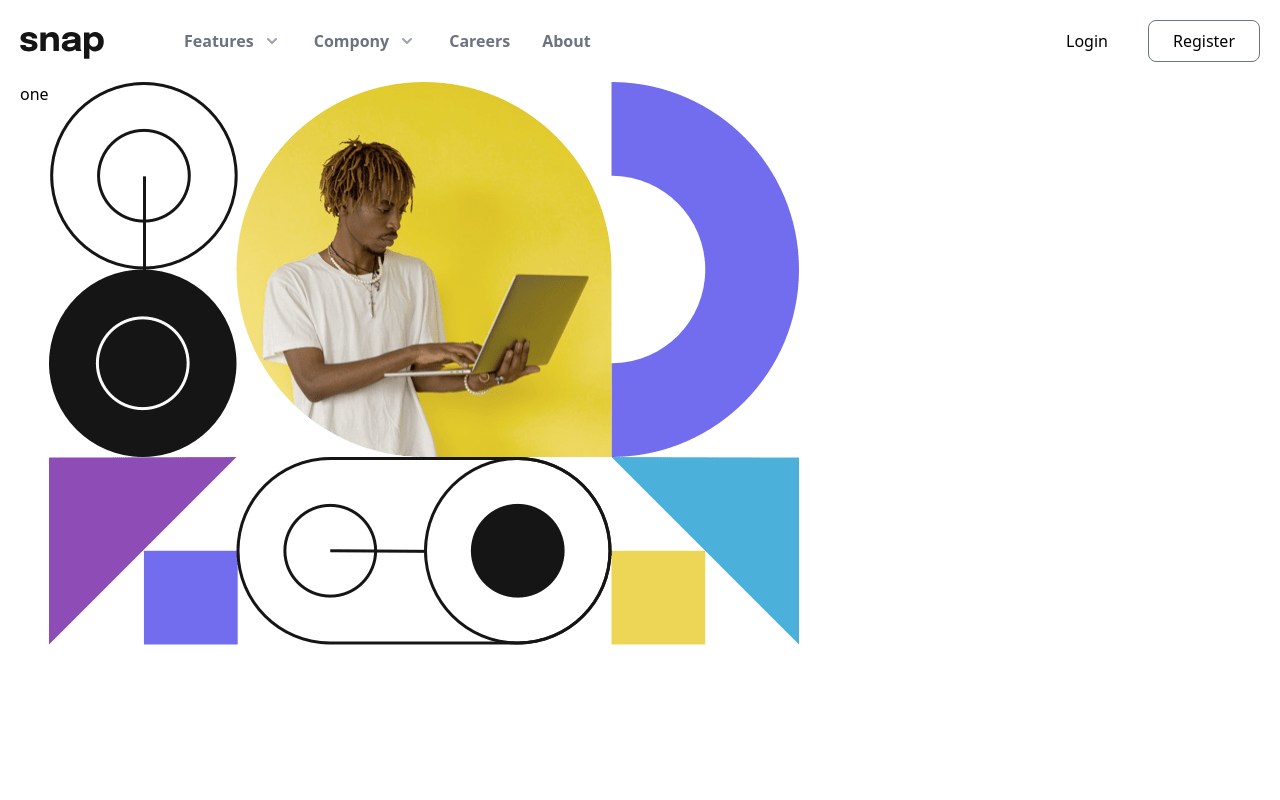
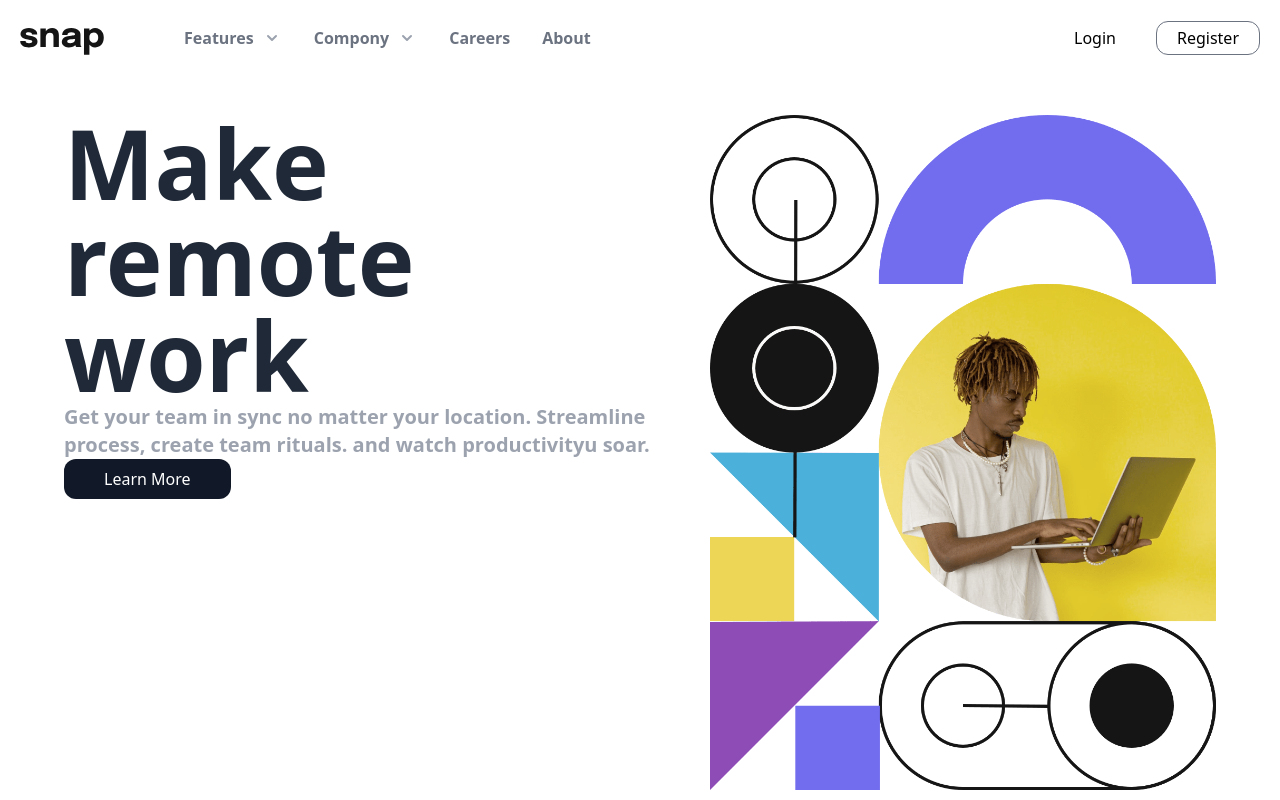
Before and after one commit to Pavanarathod/front-end-mentor-challenges, a Next.js app: page / in a window 1280 px wide. Built offline with nearby package versions, Linux system fonts and the light colour scheme.

Commit message:
hero section

```diff
--- a/src/components/TaskOne/TaskOne.js
+++ b/src/components/TaskOne/TaskOne.js
@@ -40,18 +40,40 @@ const TaskOne = () => {
           </div>
           <div className="hidden lg:inline-flex items-center space-x-10">
             <Link href="/">Login</Link>
-            <button className="border border-gray-500 px-6 py-2 rounded-lg focus:outline-none transition-all duration-150 delay-100 ease-in-out hover:bg-gray-800 hover:text-white">
+            <button className="border border-gray-500 px-5 py-1 rounded-xl focus:outline-none transition-all duration-150 delay-100 ease-in-out hover:bg-gray-800 hover:text-white">
               Register
             </button>
           </div>
         </nav>
       </header>
 
-      <main className="container mx-auto px-5">
-        <div className="flex flex-col-reverse lg:flex-row">
-          <div>one</div>
+      <main className="container mx-auto px-5 mt-10">
+        <div className="flex flex-col-reverse lg:flex-row lg:space-x-7 lg:max-w-6xl lg:mx-auto ">
+          <div className="flex flex-col items-center lg:items-start space-y-5 lg:space-y-0 mt-12 lg:mt-0">
+            <h1 className="font-bold text-4xl lg:text-8xl text-gray-800">
+              Make remote work
+            </h1>
+            <p className="text-center lg:text-left font-bold text-xl text-gray-400">
+              Get your team in sync no matter your location. Streamline process,
+              create team rituals. and watch productivityu soar.
+            </p>
+            <div>
+              <button className="px-10 py-2 bg-gray-900 text-white focus:outline-none rounded-xl">
+                Learn More
+              </button>
+            </div>
+          </div>
           <div>
-            <img src="/images/image-hero-mobile.png" alt="" />
+            <img
+              src="/images/image-hero-mobile.png"
+              alt="logo-image"
+              className="lg:hidden"
+            />
+            <img
+              src="/images/image-hero-desktop.png"
+              alt="logo-image"
+              className="hidden lg:inline-flex"
+            />
           </div>
         </div>
       </main>
--- a/src/components/TaskOne/TaskOneDropDown.js
+++ b/src/components/TaskOne/TaskOneDropDown.js
@@ -40,7 +40,6 @@ const TaskOneDropDown = ({
         >
           <Listbox.Options className="absolute mt-2 py-3 px-4  min-h-60  rounded-md text-base border bg-white border-gray-200 shadow-2xl focus:outline-none sm:text-sm">
             {optionValue.map((person, personIdx) => (
-              <>
               <div className="flex items-center space-x-2" key={personIdx}>
                 <div className="w-5">
                   <img src={person.imageLink} alt="" className="h-4 w-4" />
@@ -73,7 +72,6 @@ const TaskOneDropDown = ({
                   </Listbox.Option>
                 </div>
               </div>
-              </>
             ))}
           </Listbox.Options>
         </Transition>
```
Lines whose indentation alone changed are shown as unchanged.
